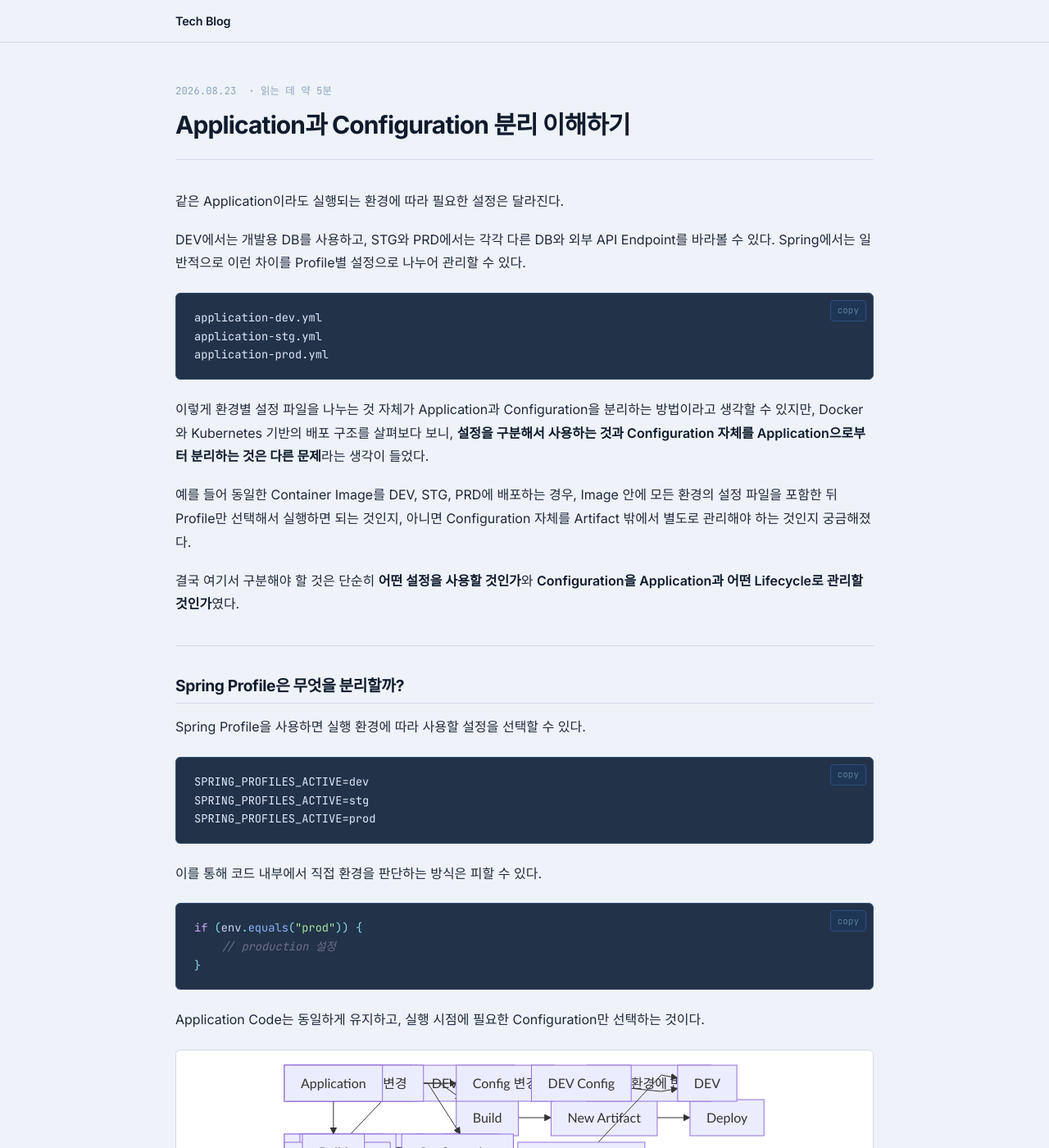
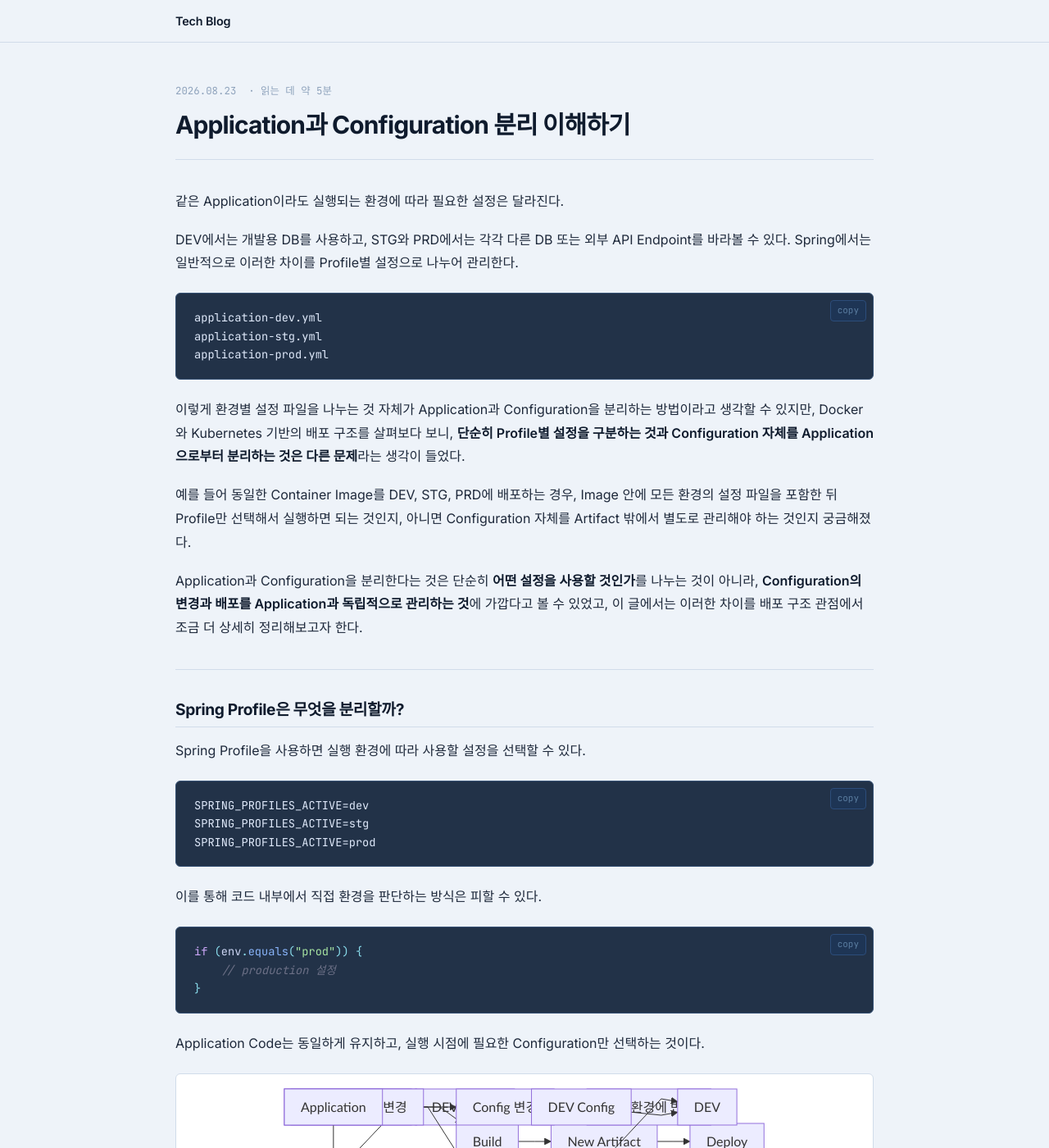
Before and after one commit to jw3418/jw3418.github.io, a Jekyll site: the page built from _posts/2026-08-23-application-configuration-seperation.md, in a window 1280 px wide and 1400 px high. Shown: the whole window at 82% size. Built offline with Jekyll 4.4.1, drawn with Linux system fonts in a browser that asks for light colours; some of the changed text lies outside the part shown.

Commit message:
Refine discussion on application and configuration separation
Clarified the distinction between separating configuration from the application and managing configuration lifecycle independently. Improved explanations and examples regarding Spring Profiles and configuration externalization.

`````diff
--- a/_posts/2026-08-23-application-configuration-seperation.md
+++ b/_posts/2026-08-23-application-configuration-seperation.md
@@ -9,7 +9,7 @@
 
 같은 Application이라도 실행되는 환경에 따라 필요한 설정은 달라진다.
 
-DEV에서는 개발용 DB를 사용하고, STG와 PRD에서는 각각 다른 DB와 외부 API Endpoint를 바라볼 수 있다. Spring에서는 일반적으로 이런 차이를 Profile별 설정으로 나누어 관리할 수 있다.
+DEV에서는 개발용 DB를 사용하고, STG와 PRD에서는 각각 다른 DB 또는 외부 API Endpoint를 바라볼 수 있다. Spring에서는 일반적으로 이러한 차이를 Profile별 설정으로 나누어 관리한다.
 
 ```text
 application-dev.yml
@@ -17,11 +17,11 @@
 application-prod.yml
 ````
 
-이렇게 환경별 설정 파일을 나누는 것 자체가 Application과 Configuration을 분리하는 방법이라고 생각할 수 있지만, Docker와 Kubernetes 기반의 배포 구조를 살펴보다 보니, **설정을 구분해서 사용하는 것과 Configuration 자체를 Application으로부터 분리하는 것은 다른 문제**라는 생각이 들었다.
+이렇게 환경별 설정 파일을 나누는 것 자체가 Application과 Configuration을 분리하는 방법이라고 생각할 수 있지만, Docker와 Kubernetes 기반의 배포 구조를 살펴보다 보니, **단순히 Profile별 설정을 구분하는 것과 Configuration 자체를 Application으로부터 분리하는 것은 다른 문제**라는 생각이 들었다.
 
 예를 들어 동일한 Container Image를 DEV, STG, PRD에 배포하는 경우, Image 안에 모든 환경의 설정 파일을 포함한 뒤 Profile만 선택해서 실행하면 되는 것인지, 아니면 Configuration 자체를 Artifact 밖에서 별도로 관리해야 하는 것인지 궁금해졌다.
 
-결국 여기서 구분해야 할 것은 단순히 **어떤 설정을 사용할 것인가**와 **Configuration을 Application과 어떤 Lifecycle로 관리할 것인가**였다.
+Application과 Configuration을 분리한다는 것은 단순히 **어떤 설정을 사용할 것인가**를 나누는 것이 아니라, **Configuration의 변경과 배포를 Application과 독립적으로 관리하는 것**에 가깝다고 볼 수 있었고, 이 글에서는 이러한 차이를 배포 구조 관점에서 조금 더 상세히 정리해보고자 한다.
 
 ---
 
@@ -52,7 +52,7 @@
     App --> Prd["PRD Profile"]
 ```
 
-이 관점에서 Profile은 **환경별 Configuration을 선택하는 문제**를 해결한다. 하지만 설정을 선택하는 것과 Configuration의 Lifecycle을 Application으로부터 분리하는 것은 같은 의미가 아니다.
+이 관점에서 Profile은 **환경별 Configuration을 선택하는 문제**를 해결한다. 하지만 단순히 환경별 설정 파일을 나누는 것과 Configuration의 Lifecycle을 Application으로부터 분리하는 것은 다른 의미이다.
 
 ---
 
@@ -69,13 +69,12 @@
 
 어떤 Profile을 사용할지는 외부에서 선택할 수 있지만, **Configuration 자체는 여전히 Application과 함께 빌드되고 배포된다.**
 
-예를 들어 DEV에서 사용하는 외부 API Endpoint 하나가 변경되었다고 해보자. 설정 파일이 Artifact 안에 포함되어 있다면 Application Code에는 변화가 없더라도 새로운 Artifact나 Container Image를 만들어야 할 수 있다.
+예를 들어 DEV에서 사용하는 외부 API Endpoint 하나가 변경될 경우, 설정 파일이 Artifact 안에 포함되어 있다면 Application Code에는 변화가 없더라도 새로운 Artifact나 Container Image를 만들어야 할 수 있다.
 
 즉 Spring Profile은 **어떤 Configuration을 사용할지 선택하는 문제**를 해결하지만, 그 Configuration이 언제 빌드되고 언제 배포되는지까지 Application과 분리해주는 것은 아니다.
 
 ```text
 Profile 분리 → Configuration 선택 분리
-
 Configuration Externalization → Configuration Lifecycle 분리
 ```
 
@@ -145,11 +144,10 @@
 
 ```text
 Artifact → 어떤 Version을 실행할 것인가
-
 Configuration → 해당 Version을 현재 환경에서 어떻게 실행할 것인가
 ```
 
-이렇게 Configuration을 외부화하면 설정이 변경되었다는 이유만으로 Application을 다시 Build해야 하는 결합을 줄일 수 있다.
+이렇게 Configuration을 외부화하면 설정이 변경될 때마다 Application을 다시 Build해야 하는 상황을 줄일 수 있다.
 
 ```mermaid
 flowchart LR
@@ -216,11 +214,8 @@
 
 ```text
 Application → 무엇을 실행할 것인가
-
 Artifact → 어떤 Version을 실행할 것인가
-
 Configuration → 현재 환경에서 어떻게 실행할 것인가
-
 Environment → 어디에서 실행할 것인가
 ```
 
@@ -234,9 +229,7 @@
 
 하지만 배포 구조까지 함께 살펴보니 **Configuration을 구분하는 것과 Configuration의 Lifecycle을 분리하는 것은 다른 문제**였다.
 
-Spring Profile은 실행 환경에 따라 어떤 Configuration을 사용할지 선택하는 방법이다.
-
-반면 Configuration Externalization은 설정의 관리와 변경을 Application Artifact의 Build 및 Deployment Lifecycle로부터 분리하는 것에 가깝다.
+Spring Profile은 실행 환경에 따라 어떤 Configuration을 사용할지 선택하는 방법이다. 반면 Configuration Externalization은 설정의 관리와 변경을 Application Artifact의 Build 및 Deployment Lifecycle로부터 분리하는 것에 가깝다.
 
 ```mermaid
 flowchart TB
`````
